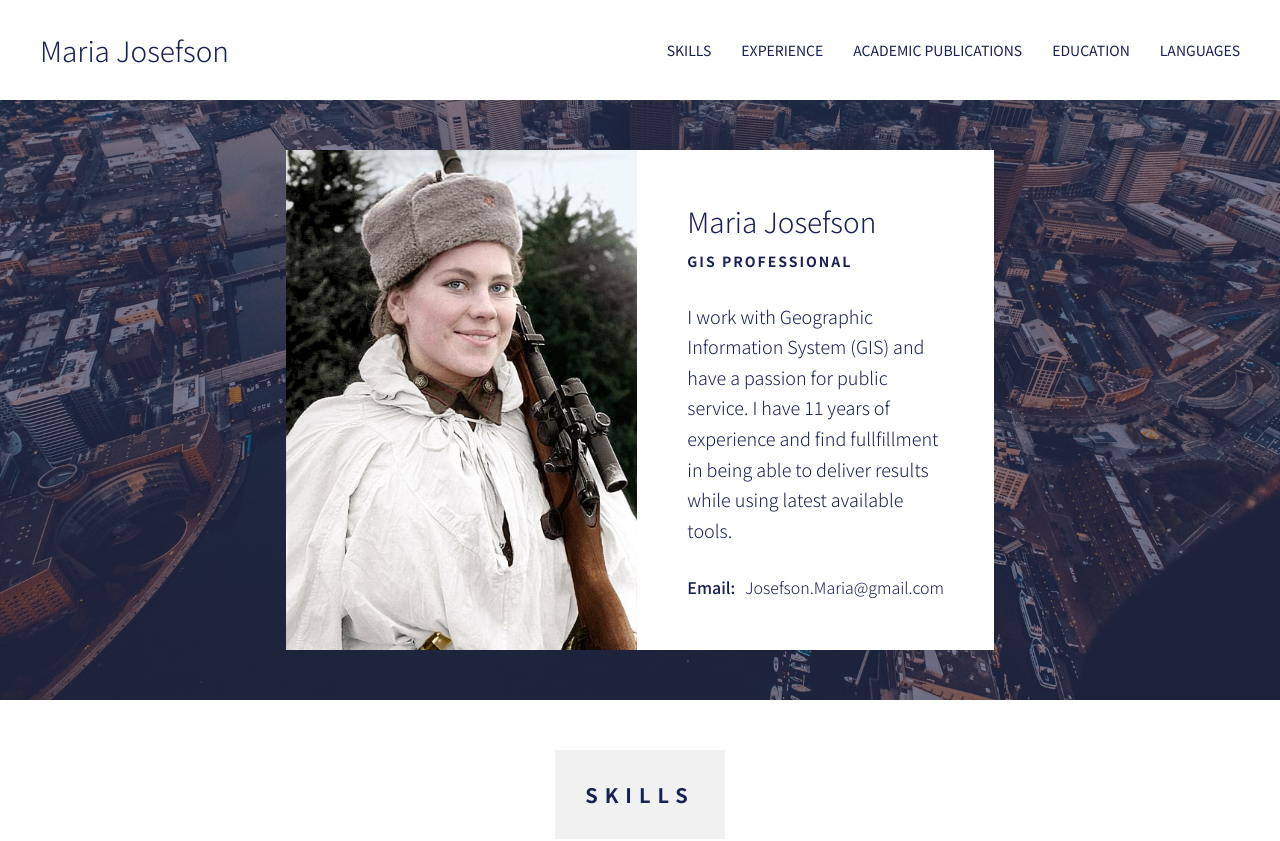
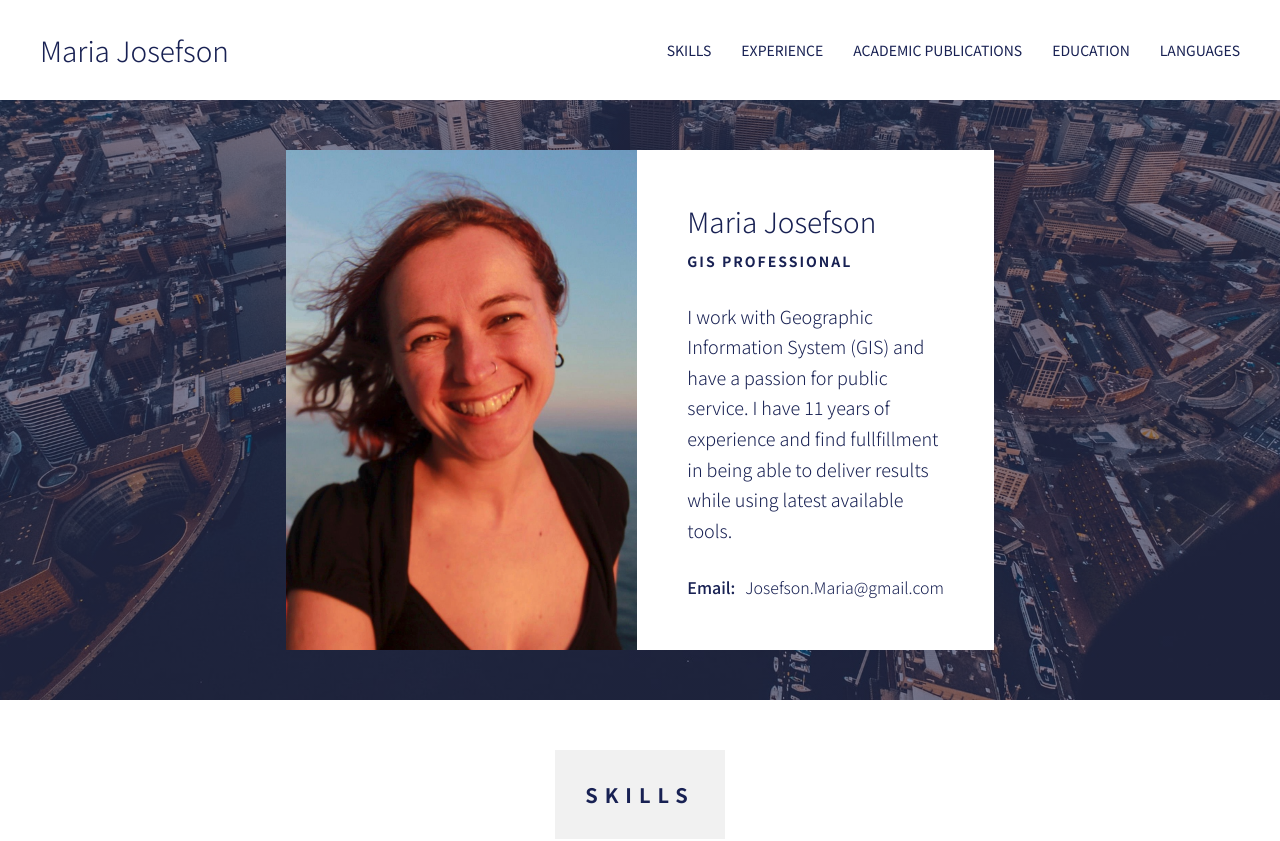
Before and after one commit to EdTimmer/m-v2, a React (Create React App) app: page / in a window 1280 px wide. Shown: the top 841 px of the page. Built offline with nearby package versions, Linux system fonts and the light colour scheme.

Commit message:
changed profile photo

```diff
--- a/src/components/Experience/Experience.js
+++ b/src/components/Experience/Experience.js
@@ -35,7 +35,7 @@ const Experience = () => {
               custom-tailored web maps. Fulfilled internal and external geodata
               and mapping requests. Assisted coworkers with varying technical
               skills on how to use GIS tools and interpret GIS data.
-              <p className="paragraph paragraph--description">
+              <br />
                 Non-GIS Planning Projects: awarded and completed a $12,000{" "}
                 <a
                   href="https://www.sec.state.ma.us/mhc/mhcspg/spg-recipients.htm"
@@ -79,7 +79,7 @@ const Experience = () => {
                 >
                   Rain Garden
                 </a>.
-              </p>
+
             </p>
           </div>
 
--- a/src/components/Header/_Header.scss
+++ b/src/components/Header/_Header.scss
@@ -47,7 +47,7 @@
   .photo {
     grid-column: 1 / 2;
     grid-row: 1 / 2;
-    background-image: url(../../images/sniper1.jpg);
+    background-image: url(../../images/profilephoto2.jpg);
     width: 100%;
     height: 50rem;
     background-size: cover;
```
Also changed, not shown: src/images/profilephoto.jpg (added), src/images/profilephoto2.jpg (added).
